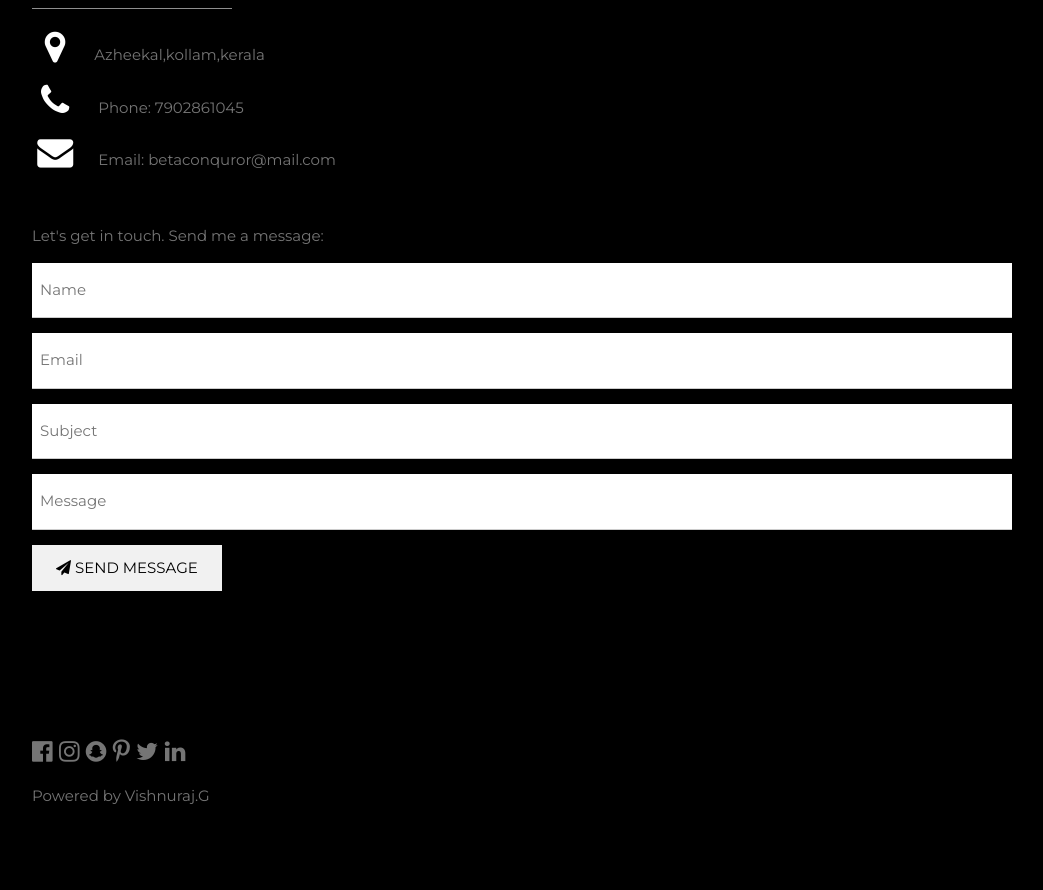
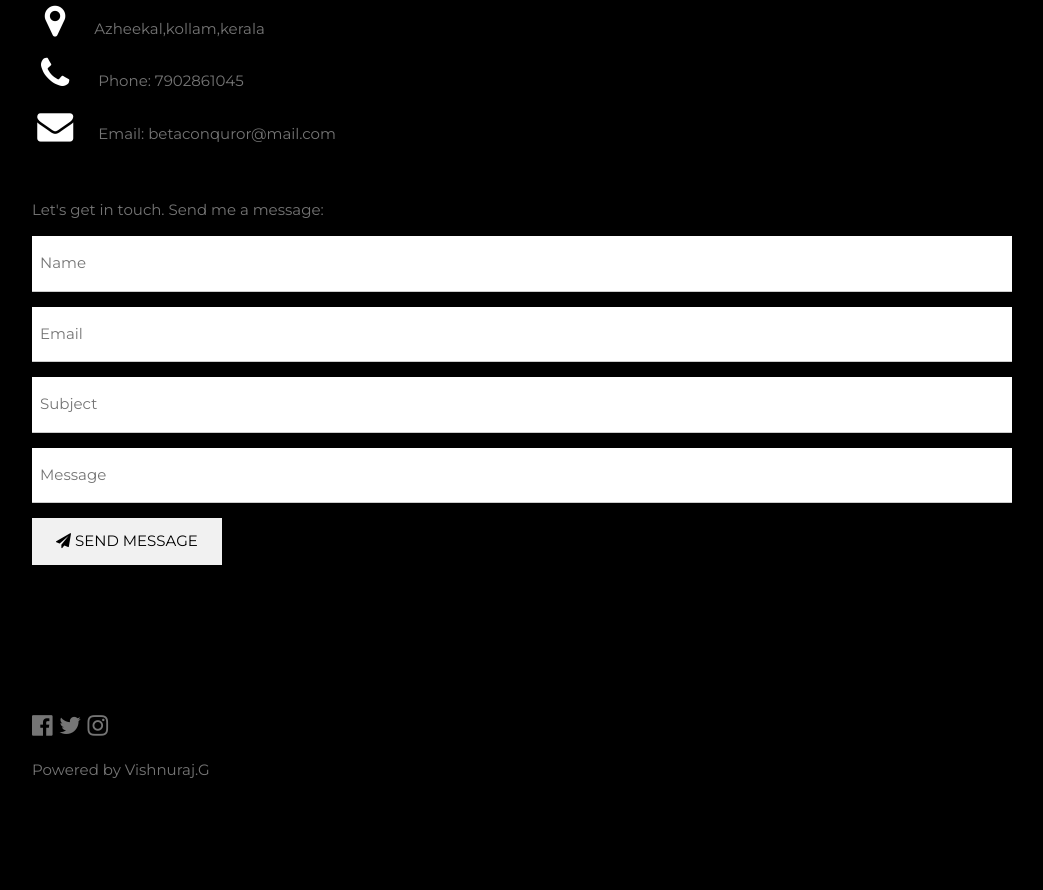
Before and after one commit to Vishnuraj1/sreehari-website, a plain HTML site: page index.html in a window 1280 px wide. Shown: the part 4988-5878 px from the top of the page, without its empty margins (178-1221 px from the left). Drawn offline with nearby package versions, Linux system fonts and the light colour scheme.

Commit message:
social links added

```diff
--- a/index.html
+++ b/index.html
@@ -93,7 +93,7 @@ body, h1,h2,h3,h4,h5,h6 {font-family: "Montserrat", sans-serif}
         <img src="sree1.jpeg" style="width:100%">
         <img src="sree2.jpeg" style="width:100%">
         <img src="sree3.jpeg" style="width:100%">
-        <img src="sree8.jpeg" style="width:100%">
+        <img src="sree8.jpeg" style="width:100% " height="735rem">
 
       </div>
 
@@ -136,12 +136,10 @@ body, h1,h2,h3,h4,h5,h6 {font-family: "Montserrat", sans-serif}
 
     <!-- Footer -->
   <footer class="w3-content w3-padding-64 w3-text-grey w3-xlarge">
-    <i class="fa fa-facebook-official w3-hover-opacity"></i>
-    <i class="fa fa-instagram w3-hover-opacity"></i>
-    <i class="fa fa-snapchat w3-hover-opacity"></i>
-    <i class="fa fa-pinterest-p w3-hover-opacity"></i>
-    <i class="fa fa-twitter w3-hover-opacity"></i>
-    <i class="fa fa-linkedin w3-hover-opacity"></i>
+    <a href="https://www.facebook.com/sreehari.akl.7"><i class="fa fa-facebook-official w3-hover-opacity"></i></a>
+    <a href=""></a> <i class="fa fa-twitter w3-hover-opacity"></i></a>
+    <a href="https://www.instagram.com/beta__conquror/"><i class="fa fa-instagram w3-hover-opacity"></i></a>
+
     <p class="w3-medium">Powered by <a href="https://vishnuraj1.github.io/web-projects/" target="_blank" class="w3-hover-text-green" style="text-decoration: none;">Vishnuraj.G</a></p>
   <!-- End footer -->
   </footer>
```
